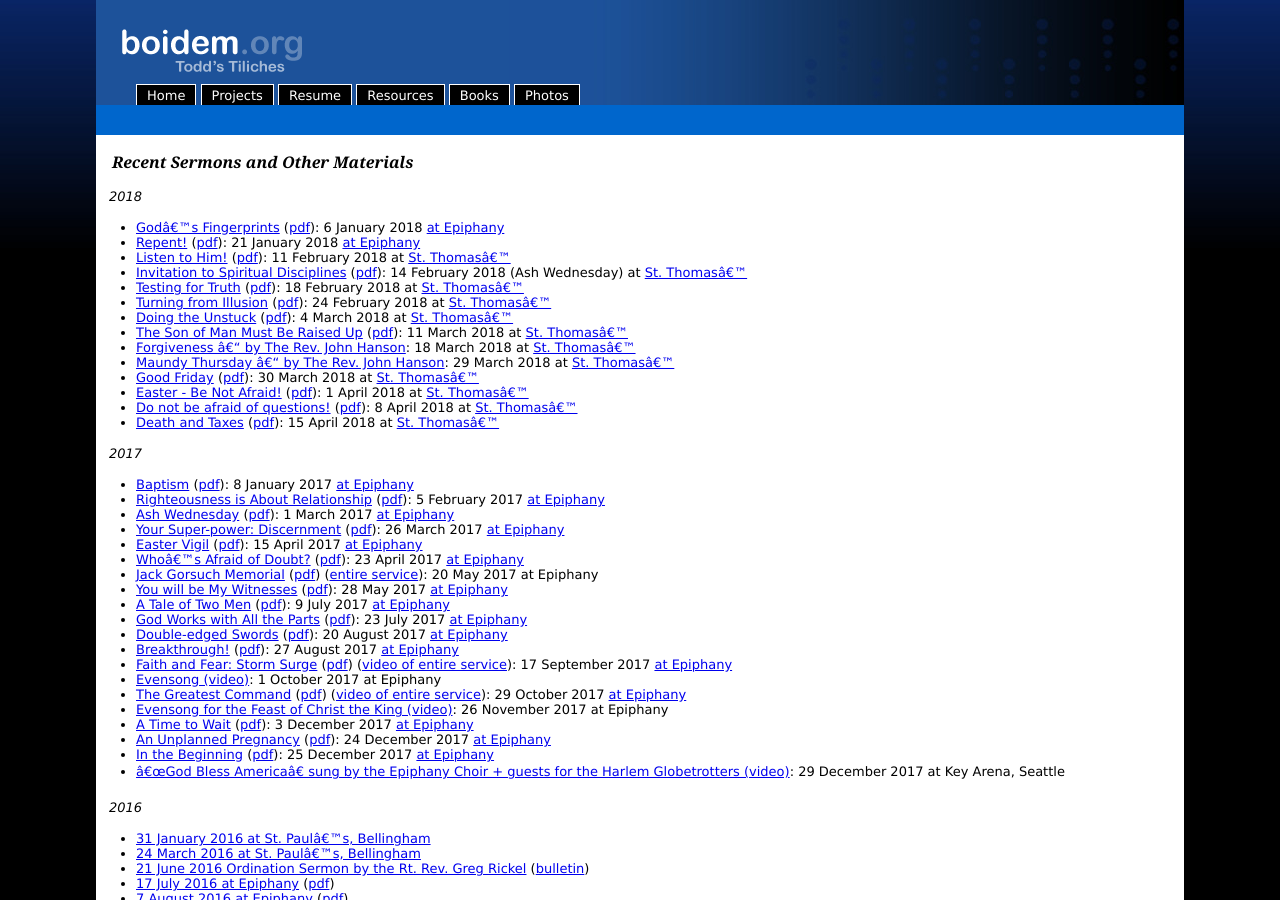
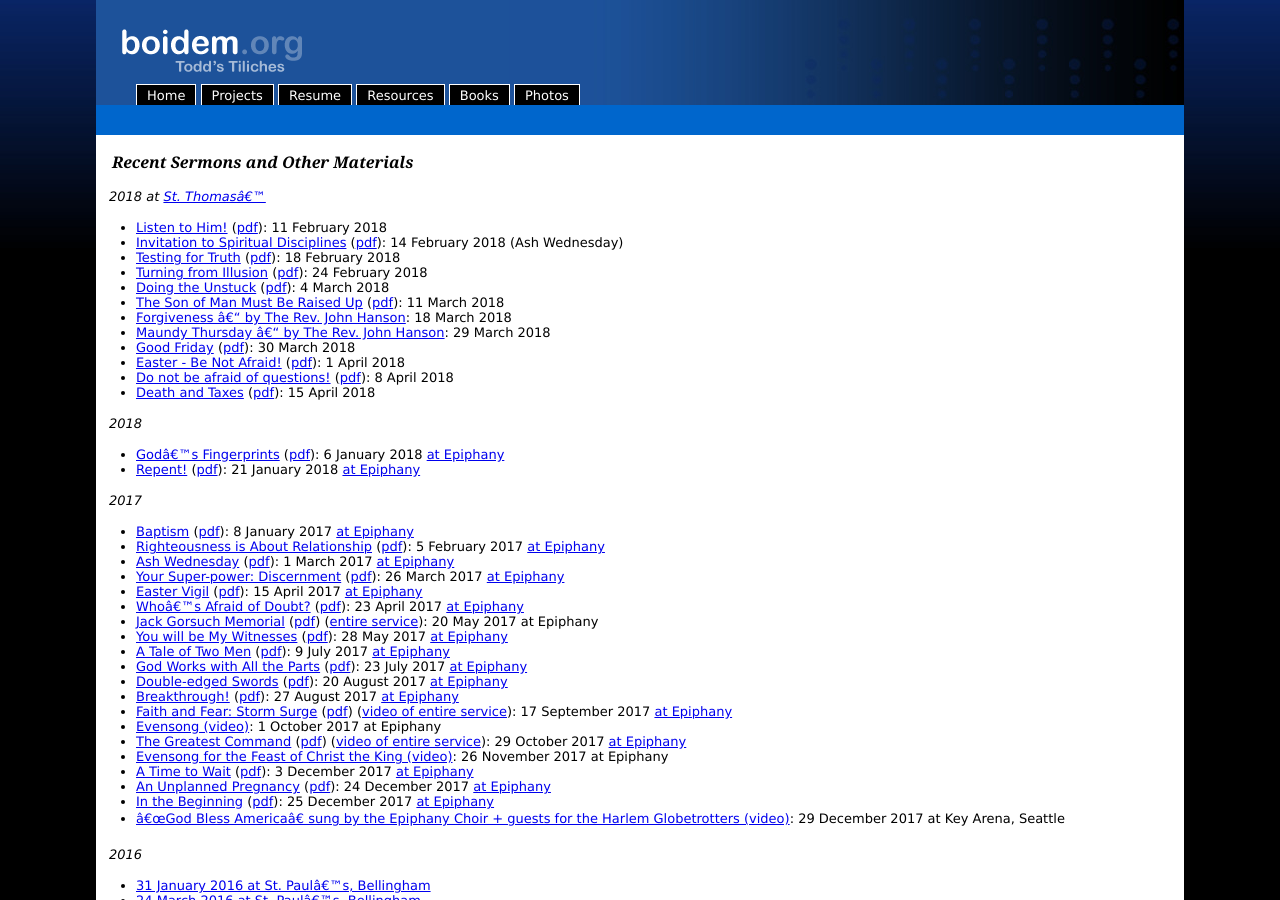
Before and after one commit to toddfoster/toddfoster.github.com, a Jekyll site: the page built from projects.md, in a window 1280 px wide and 900 px high. Built offline with Jekyll 4.4.1, drawn with Linux system fonts in a browser that asks for light colours.

Commit message:
re-org sermons

```diff
--- a/projects.md
+++ b/projects.md
@@ -6,21 +6,23 @@ layout: default
 Recent Sermons and Other Materials
 ----------------------------------
 
+*2018 at [St. Thomas'](http://www.stthomasglassboro.org)*
+* [Listen to Him!](http://cdn.boidem.org/2018/StT20180211.mp3) ([pdf](http://cdn.boidem.org/2018/EpiphanyLastB-20180211.pdf)): 11 February 2018
+* [Invitation to Spiritual Disciplines](http://cdn.boidem.org/2018/StT20180214.mp3) ([pdf](http://cdn.boidem.org/2018/AshWedB-20180214.pdf)): 14 February 2018 (Ash Wednesday)
+* [Testing for Truth](http://cdn.boidem.org/2018/StT20180218.mp3) ([pdf](http://cdn.boidem.org/2018/Lent1B-20180218.pdf)): 18 February 2018
+* [Turning from Illusion](http://cdn.boidem.org/2018/StT20180224.mp3) ([pdf](http://cdn.boidem.org/2018/Lent2B-20180224.pdf)): 24 February 2018
+* [Doing the Unstuck](http://cdn.boidem.org/2018/StT20180304.mp3) ([pdf](http://cdn.boidem.org/2018/Lent3B-20180304.pdf)): 4 March 2018
+* [The Son of Man Must Be Raised Up](http://cdn.boidem.org/2018/StT20180311.mp3) ([pdf](http://cdn.boidem.org/2018/Lent4B-20180311.pdf)): 11 March 2018
+* [Forgiveness -- by The Rev. John Hanson](http://cdn.boidem.org/2018/StT20180318-JH.mp3): 18 March 2018
+* [Maundy Thursday -- by The Rev. John Hanson](http://cdn.boidem.org/2018/StT20180329-JH.mp3): 29 March 2018
+* [Good Friday](http://cdn.boidem.org/2018/StT20180330.mp3) ([pdf](http://cdn.boidem.org/2018/GoodFriday-20180330.pdf)): 30 March 2018
+* [Easter - Be Not Afraid!](http://cdn.boidem.org/2018/StT20180401.mp3) ([pdf](http://cdn.boidem.org/2018/Easter1B-20180401.pdf)): 1 April 2018
+* [Do not be afraid of questions!](http://cdn.boidem.org/2018/StT20180408.mp3) ([pdf](http://cdn.boidem.org/2018/Easter2B-20180408.pdf)): 8 April 2018
+* [Death and Taxes](http://cdn.boidem.org/2018/StT20180415.mp3) ([pdf](http://cdn.boidem.org/2018/Easter3B-20180415.pdf)): 15 April 2018
+
 *2018*
 * [God's Fingerprints](http://cdn.boidem.org/2018/Epiphany20180106.mp3) ([pdf](http://cdn.boidem.org/2018/Epiphany-20180106.pdf)): 6 January 2018 [at Epiphany](http://www.epiphanyseattle.org/epiphany/)
 * [Repent!](http://cdn.boidem.org/2018/Epiphany201801211700.mp3) ([pdf](http://cdn.boidem.org/2018/Epiphany-3B-20180121.pdf)): 21 January 2018 [at Epiphany](http://www.epiphanyseattle.org/category/sermons/)
-* [Listen to Him!](http://cdn.boidem.org/2018/StT20180211.mp3) ([pdf](http://cdn.boidem.org/2018/EpiphanyLastB-20180211.pdf)): 11 February 2018 at [St. Thomas'](http://www.stthomasglassboro.org)
-* [Invitation to Spiritual Disciplines](http://cdn.boidem.org/2018/StT20180214.mp3) ([pdf](http://cdn.boidem.org/2018/AshWedB-20180214.pdf)): 14 February 2018 (Ash Wednesday) at [St. Thomas'](http://www.stthomasglassboro.org)
-* [Testing for Truth](http://cdn.boidem.org/2018/StT20180218.mp3) ([pdf](http://cdn.boidem.org/2018/Lent1B-20180218.pdf)): 18 February 2018 at [St. Thomas'](http://www.stthomasglassboro.org)
-* [Turning from Illusion](http://cdn.boidem.org/2018/StT20180224.mp3) ([pdf](http://cdn.boidem.org/2018/Lent2B-20180224.pdf)): 24 February 2018 at [St. Thomas'](http://www.stthomasglassboro.org)
-* [Doing the Unstuck](http://cdn.boidem.org/2018/StT20180304.mp3) ([pdf](http://cdn.boidem.org/2018/Lent3B-20180304.pdf)): 4 March 2018 at [St. Thomas'](http://www.stthomasglassboro.org)
-* [The Son of Man Must Be Raised Up](http://cdn.boidem.org/2018/StT20180311.mp3) ([pdf](http://cdn.boidem.org/2018/Lent4B-20180311.pdf)): 11 March 2018 at [St. Thomas'](http://www.stthomasglassboro.org)
-* [Forgiveness -- by The Rev. John Hanson](http://cdn.boidem.org/2018/StT20180318-JH.mp3): 18 March 2018 at [St. Thomas'](http://www.stthomasglassboro.org)
-* [Maundy Thursday -- by The Rev. John Hanson](http://cdn.boidem.org/2018/StT20180329-JH.mp3): 29 March 2018 at [St. Thomas'](http://www.stthomasglassboro.org)
-* [Good Friday](http://cdn.boidem.org/2018/StT20180330.mp3) ([pdf](http://cdn.boidem.org/2018/GoodFriday-20180330.pdf)): 30 March 2018 at [St. Thomas'](http://www.stthomasglassboro.org)
-* [Easter - Be Not Afraid!](http://cdn.boidem.org/2018/StT20180401.mp3) ([pdf](http://cdn.boidem.org/2018/Easter1B-20180401.pdf)): 1 April 2018 at [St. Thomas'](http://www.stthomasglassboro.org)
-* [Do not be afraid of questions!](http://cdn.boidem.org/2018/StT20180408.mp3) ([pdf](http://cdn.boidem.org/2018/Easter2B-20180408.pdf)): 8 April 2018 at [St. Thomas'](http://www.stthomasglassboro.org)
-* [Death and Taxes](http://cdn.boidem.org/2018/StT20180415.mp3) ([pdf](http://cdn.boidem.org/2018/Easter3B-20180415.pdf)): 15 April 2018 at [St. Thomas'](http://www.stthomasglassboro.org)
 
 *2017*
 * [Baptism](http://cdn.boidem.org/2017/Epiphany20170108.mp3) ([pdf](http://cdn.boidem.org/2017/Epiphany-1A-20170108.pdf)): 8 January 2017 [at Epiphany](http://www.epiphanyseattle.org/baptism/)
```
